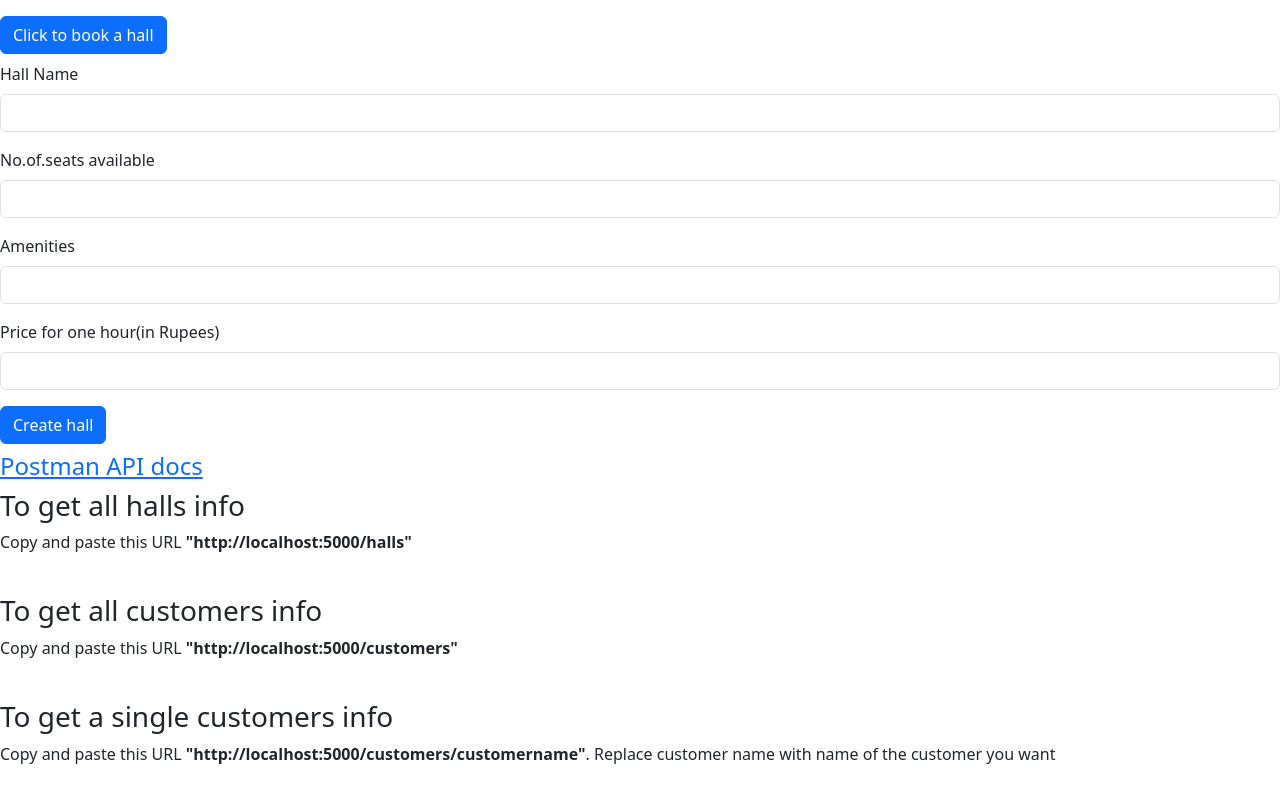
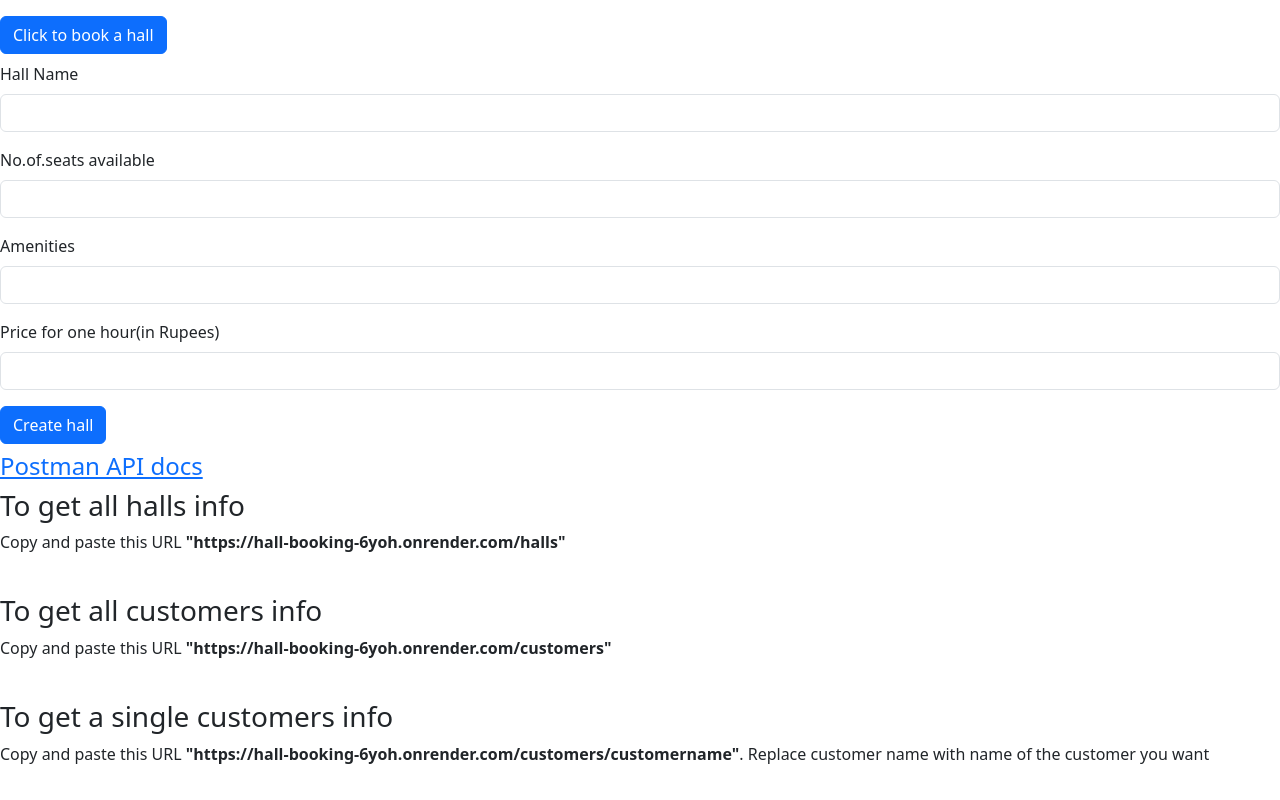
Before and after one commit to Tamizh-1153/hall-booking, a website: page Public/index.html in a window 1280 px wide. Drawn offline with nearby package versions, Linux system fonts and the light colour scheme.

Commit message:
URL update

```diff
--- a/Public/index.html
+++ b/Public/index.html
@@ -65,19 +65,19 @@
 
       <h3 class="mt-2">To get all halls info</h3>
       <p>
-        Copy and paste this URL <strong>"http://localhost:5000/halls"</strong>
+        Copy and paste this URL <strong>"https://hall-booking-6yoh.onrender.com/halls"</strong>
       </p>
       <br />
       <h3>To get all customers info</h3>
       <p>
         Copy and paste this URL
-        <strong>"http://localhost:5000/customers"</strong>
+        <strong>"https://hall-booking-6yoh.onrender.com/customers"</strong>
       </p>
       <br />
       <h3>To get a single customers info</h3>
       <p>
         Copy and paste this URL
-        <strong>"http://localhost:5000/customers/customername"</strong>. Replace
+        <strong>"https://hall-booking-6yoh.onrender.com/customers/customername"</strong>. Replace
         customer name with name of the customer you want
       </p>
     </form>
```
